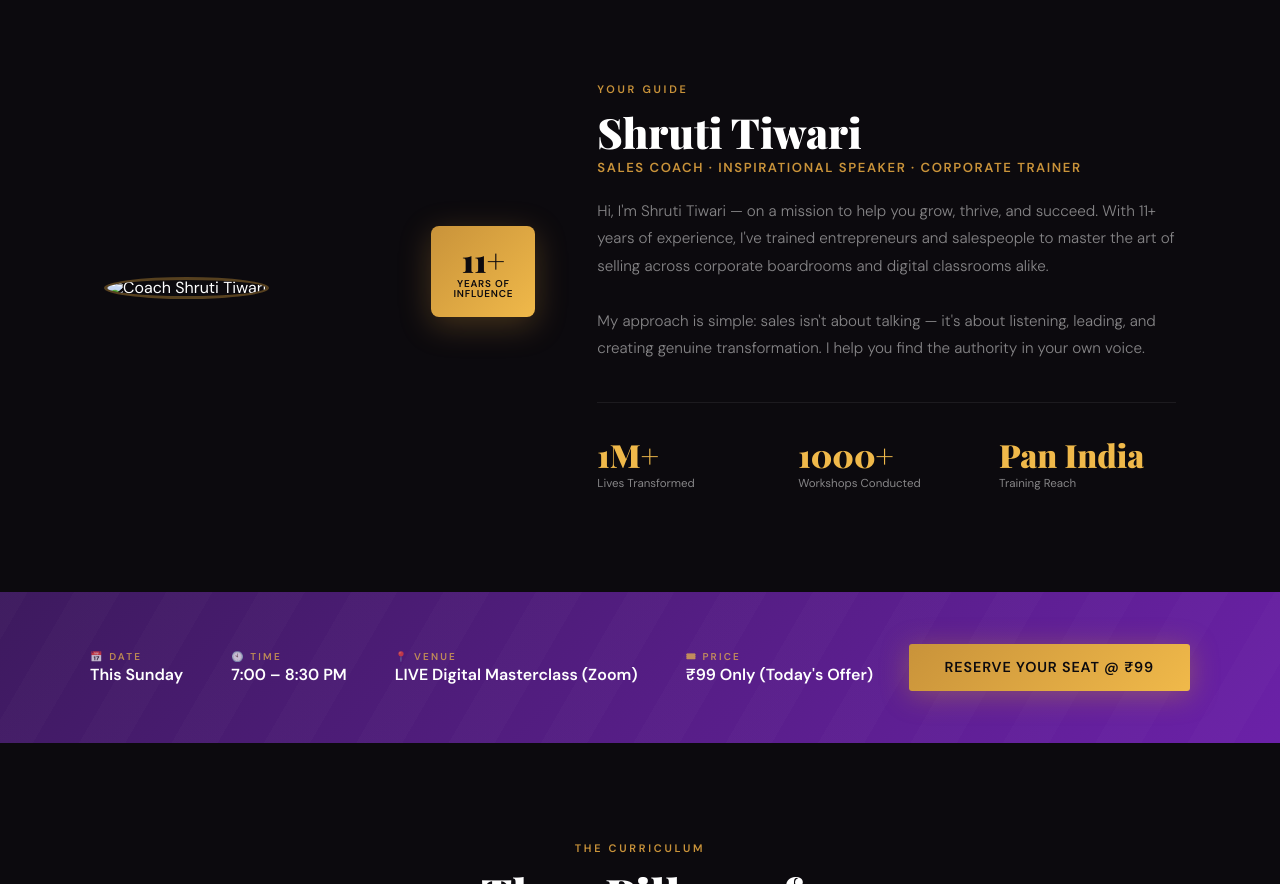
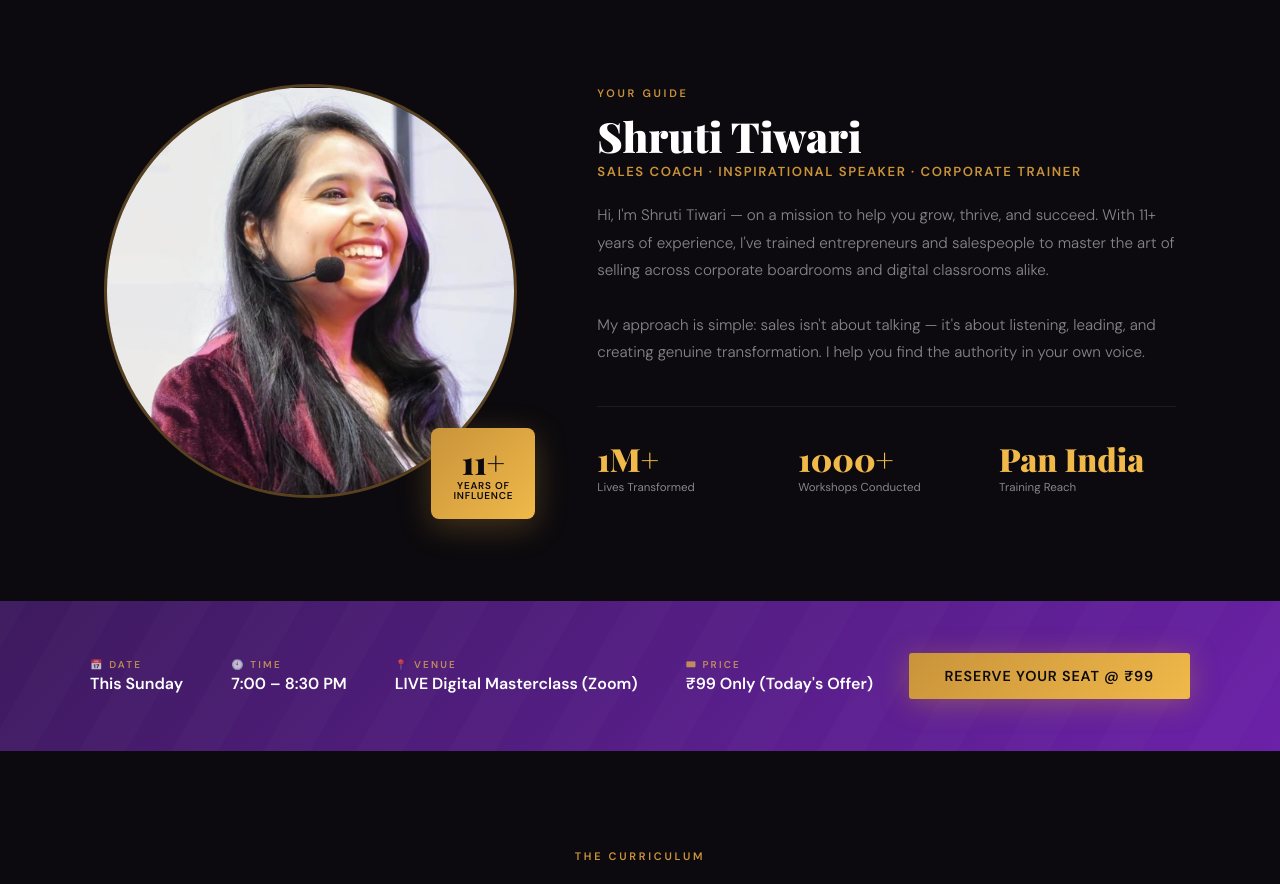
Before and after one commit to Prem7git/sales-mastery, a website: page index.html in a window 1280 px wide. Shown: the part 903-1787 px from the top of the page. Drawn offline with nearby package versions, Linux system fonts and the light colour scheme; a web font is replaced by a local one.

Commit message:
Update index.html

```diff
--- a/index.html
+++ b/index.html
@@ -972,7 +972,7 @@ footer {
 <section>
   <div id="about">
     <div class="about-img-wrap">
-      <img src="/public/shruti.jpeg" alt="Coach Shruti Tiwari"style="
+      <img src="/shruti.jpeg" alt="Coach Shruti Tiwari" style="
   width: 100%;
   aspect-ratio: 1/1;
   object-fit: cover;
```
